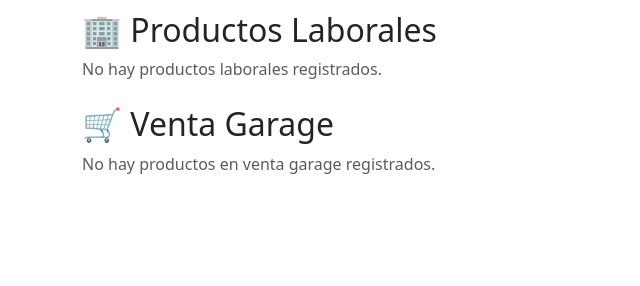
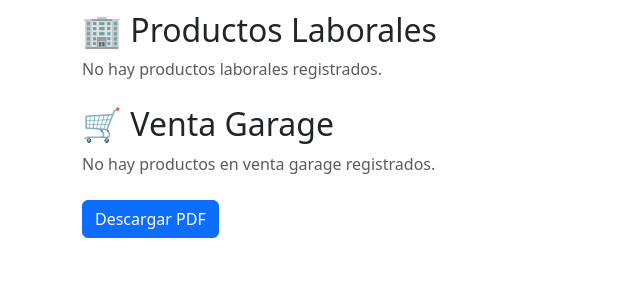
Before and after one commit to alepradofranco/hojadevida, a Django app: page / in a window 1280 px wide. Shown: the part 671-957 px from the top of the page, without its empty margins (0-640 px from the left). Before the commit the page ends 845 px from the top, so only its background shows below. Run offline with Django 5.2, Linux system fonts and the light colour scheme; data comes from the database, SQL or seed files in the repository; data that the repository does not hold is empty.

Commit message:
Actualizo hoja de vida

```diff
--- a/requirements.txt
+++ b/requirements.txt
@@ -20,3 +20,4 @@ websocket-client==1.9.0
 whitenoise==6.11.0
 ztdata==0.3.15
 psycopg2-binary
+weasyprint>=61.0
--- a/tasks/models.py
+++ b/tasks/models.py
@@ -54,6 +54,8 @@ class ExperienciaLaboral(models.Model):
     certificado = models.FileField(upload_to='certificados/', blank=True, null=True)
     certificado_url = models.URLField(blank=True, null=True)
 
+    activo = models.BooleanField(default=True)
+
 
 
 
@@ -71,6 +73,8 @@ class Reconocimiento(models.Model):
     certificado = models.FileField(upload_to='certificados/', blank=True, null=True)
     certificado_url = models.URLField(blank=True, null=True)
 
+    activo = models.BooleanField(default=True)
+
 
 class CursoRealizado(models.Model):
     perfil = models.ForeignKey(Perfil, on_delete=models.CASCADE, related_name="cursos_realizados")
@@ -87,6 +91,8 @@ class CursoRealizado(models.Model):
     activo = models.BooleanField(default=True)
     certificado = models.FileField(upload_to='certificados/', blank=True, null=True)
     certificado_url = models.URLField(blank=True, null=True)
+
+    activo = models.BooleanField(default=True)
 
 
 class ProductoAcademico(models.Model):
--- a/tasks/templates/hoja.html
+++ b/tasks/templates/hoja.html
@@ -192,6 +192,10 @@
         {% endif %}
     </div>
 
+        <div class="descargar-pdf">
+        <a href="{% url 'descargar_cv' %}" class="btn btn-primary">Descargar PDF</a>
+    </div>
+
 </div>
 
 <script src="https://cdn.jsdelivr.net/npm/bootstrap@5.3.2/dist/js/bootstrap.bundle.min.js"></script>
--- a/tasks/urls.py
+++ b/tasks/urls.py
@@ -3,4 +3,5 @@ from . import views
 
 urlpatterns = [
     path('', views.hoja_de_vida, name='hoja'),
+    path('descargar-cv/', views.descargar_cv, name='descargar_cv'),
 ]
--- a/tasks/views.py
+++ b/tasks/views.py
@@ -1,6 +1,20 @@
 from django.shortcuts import render
+from django.template.loader import get_template
+from django.http import HttpResponse
+from weasyprint import HTML
 from .models import Perfil
 
 def hoja_de_vida(request):
-    perfil = Perfil.objects.first()  # toma el primer perfil
+    perfil = Perfil.objects.first()
     return render(request, 'hoja.html', {'perfil': perfil})
+
+def descargar_cv(request):
+    perfil = Perfil.objects.first()
+    template = get_template('hoja.html')
+    html_content = template.render({'perfil': perfil})
+
+    pdf_file = HTML(string=html_content).write_pdf()
+
+    response = HttpResponse(pdf_file, content_type='application/pdf')
+    response['Content-Disposition'] = 'attachment; filename="hoja_de_vida.pdf"'
+    return response
```
